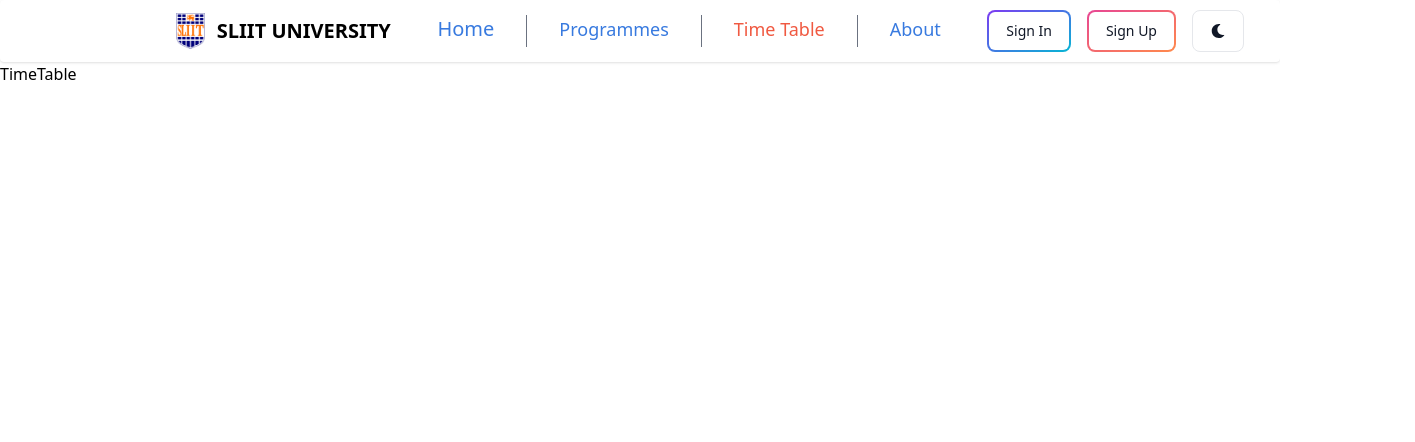
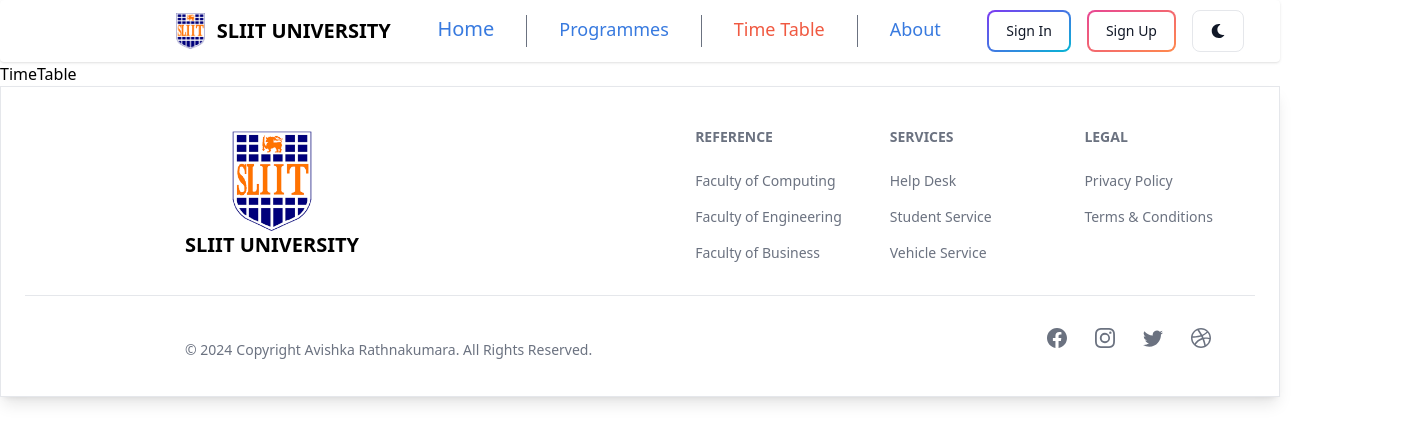
Before and after one commit to Avishka777/University-Management-System, a React (Vite) app in the folder frontend/: page /time-table in a window 1280 px wide. Shown: the top 442 px of the page, 1415 px wide, since content can reach past the window. Built offline with nearby package versions, Linux system fonts and the light colour scheme.

Commit message:
Create Footer Component

```diff
--- a/frontend/src/App.jsx
+++ b/frontend/src/App.jsx
@@ -7,11 +7,11 @@
 import Header from "./components/Header"
 import Programmes from "./pages/Programmes"
 import TimeTable from "./pages/TimeTable"
+import Footer from "./components/Footer"
 
 export default function App() {
   return (
     <BrowserRouter>
-
       <Header/>
       <Routes>
         <Route path="/" element={<Home />}/>
@@ -23,6 +23,7 @@
         <Route path="/time-table" element={<TimeTable/>}/>
 
       </Routes>
+      <Footer/>
     </BrowserRouter>
   )
 }
--- /dev/null
+++ b/frontend/src/components/Footer.jsx
@@ -0,0 +1,68 @@
+import { Footer } from 'flowbite-react';
+import { BsFacebook, BsInstagram, BsTwitter, BsDribbble } from 'react-icons/bs';
+import logo from '../assets/logo.png';
+
+export default function FooterCom() {
+  return (
+    // Footer container with border, shadow, and rounded corners
+    <Footer container className='border border-t-7 shadow-lg rounded-none'>
+      <div className='w-full ml-auto'>
+        <div className='grid w-full justify-between sm:flex md:grid-cols-1'>
+          {/* Logo and university name */}
+          <div className='mt-5 ml-40'>
+            <img src={logo} className="ml-auto mr-auto" alt="SLIIT Logo" width="80" height="40" />
+            <span className="self-center whitespace-nowrap text-xl font-semibold dark:text-white">SLIIT UNIVERSITY</span>
+          </div>
+
+          {/* Section visible only on small screens */}
+          <div className='grid grid-cols-2 gap-8 mt-4 sm:grid-cols-3 sm:gap-6'>
+            <div>
+              <Footer.Title title='Reference' />
+              {/* Links for reference */}
+              <Footer.LinkGroup col>
+                <Footer.Link href='#'>Faculty of Computing</Footer.Link>
+                <Footer.Link href='#'>Faculty of Engineering</Footer.Link>
+                <Footer.Link href='#'>Faculty of Business</Footer.Link>
+              </Footer.LinkGroup>
+            </div>
+            <div>
+              <Footer.Title title='Services' />
+              {/* Links for services */}
+              <Footer.LinkGroup col>
+                <Footer.Link href='#'>Help Desk</Footer.Link>
+                <Footer.Link href='#'>Student Service</Footer.Link>
+                <Footer.Link href='#'>Vehicle Service</Footer.Link>
+              </Footer.LinkGroup>
+            </div>
+            <div>
+              <Footer.Title title='Legal' />
+              {/* Links for legal information */}
+              <Footer.LinkGroup col>
+                <Footer.Link href='#'>Privacy Policy</Footer.Link>
+                <Footer.Link href='#'>Terms &amp; Conditions</Footer.Link>
+              </Footer.LinkGroup>
+            </div>
+          </div>
+
+        </div>
+
+        {/* Divider line */}
+        <Footer.Divider />
+        <div className='w-full sm:flex sm:items-center sm:justify-between ml-40'>
+          {/* Copyright notice */}
+          <Footer.Copyright
+            by="Copyright Avishka Rathnakumara. All Rights Reserved."
+            year={new Date().getFullYear()}
+          />
+          {/* Icons aligned to the right */}
+          <div className="mt-4 flex space-x-6 sm:mt-0 sm:justify-end">
+            <Footer.Icon href="#" icon={BsFacebook} className="mr-6"/>
+            <Footer.Icon href="#" icon={BsInstagram} className="mr-6"/>
+            <Footer.Icon href="#" icon={BsTwitter} className="mr-6"/>
+            <Footer.Icon href="#" icon={BsDribbble} className="mr-56"/>
+          </div>
+        </div>
+      </div>
+    </Footer>
+  );
+}
--- a/frontend/src/components/Header.jsx
+++ b/frontend/src/components/Header.jsx
@@ -1,63 +1,75 @@
-'use client';
-
+// Import necessary components and assets
 import { Button, Navbar } from 'flowbite-react';
 import logo from '../assets/logo.png';
 import { FaMoon } from "react-icons/fa";
 import { Link, useLocation } from 'react-router-dom';
 
+// Header component definition
+export default function Header() {
+  // Get the current path using useLocation hook
+  const path = useLocation().pathname;
 
-export default function Header() {
-  const path = useLocation().pathname;
   return (
-
+    // Navbar container with shadow
     <Navbar fluid rounded className='shadow'>
 
+      {/* Brand section with SLIIT logo and name */}
       <Navbar.Brand href="#" className='ml-40'>
         <img src={logo} className="mr-3 h-6 sm:h-9" alt="SLIIT Logo" />
         <span className="self-center whitespace-nowrap text-xl font-semibold dark:text-white">SLIIT UNIVERSITY</span>
       </Navbar.Brand>
 
+      {/* Navigation links with active styles based on the current path */}
       <Navbar.Collapse >
+        {/* Home link */}
         <Navbar.Link active={path === "/"} as={'div'} style={{ color: path === "/" ? "#F05941" : "#387ADF" }}>
-            <Link to='/' className="text-base sm:text-xl">Home</Link>
+          <Link to='/' className="text-base sm:text-xl">Home</Link>
         </Navbar.Link>
 
+        {/* Divider line */}
         <div className="border-l border-gray-500 h-8"></div>
 
+        {/* Programmes link */}
         <Navbar.Link active={path === "/programmes"} as={'div'} style={{ color: path === "/programmes" ? "#F05941" : "#387ADF" }}>
-            <Link to='/programmes' className="text-base sm:text-lg">Programmes</Link>
+          <Link to='/programmes' className="text-base sm:text-lg">Programmes</Link>
         </Navbar.Link>
 
+        {/* Divider line */}
         <div className="border-l border-gray-500 h-8"></div>
 
+        {/* Time Table link */}
         <Navbar.Link active={path === "/time-table"} as={'div'} style={{ color: path === "/time-table" ? "#F05941" : "#387ADF" }}>
-            <Link to='/time-table' className="text-base sm:text-lg">Time Table</Link>
+          <Link to='/time-table' className="text-base sm:text-lg">Time Table</Link>
         </Navbar.Link>
 
+        {/* Divider line */}
         <div className="border-l border-gray-500 h-8"></div>
 
+        {/* About link */}
         <Navbar.Link active={path === "/about"} as={'div'} style={{ color: path === "/about" ? "#F05941" : "#387ADF" }}>
-            <Link to='/about' className="text-base sm:text-lg" >About</Link>
+          <Link to='/about' className="text-base sm:text-lg" >About</Link>
         </Navbar.Link>
       </Navbar.Collapse>
 
+      {/* Buttons section for Sign In, Sign Up, and Theme Change */}
       <div className='flex gap-4 mr-5'>
+        {/* Sign In button */}
         <Link to='/sign-in' className="flex-none">
           <Button gradientDuoTone="purpleToBlue" outline>
             Sign In
           </Button>
         </Link>
+        {/* Sign Up button */}
         <Link to='/sign-up' className="flex-none">
           <Button gradientDuoTone="pinkToOrange" outline>
             Sign Up
           </Button>
         </Link>
+        {/* Theme Change button */}
         <Button className='hidden sm:inline' color='gray'>
           <FaMoon/>
         </Button>
       </div>
-
-
     </Navbar>
   );
 }
--- a/frontend/src/pages/SignUp.jsx
+++ b/frontend/src/pages/SignUp.jsx
@@ -1,207 +1,77 @@
 import { Alert, Button, Label, Spinner, TextInput } from 'flowbite-react';
-
 import { useState } from 'react';
-
 import { Link, useNavigate } from 'react-router-dom';
-
-
-
 
 export default function SignUp() {
 
   const [formData, setFormData] = useState({});
-
   const [errorMessage, setErrorMessage] = useState(null);
-
   const [loading, setLoading] = useState(false);
-
   const navigate = useNavigate();
-
   const handleChange = (e) => {
-
     setFormData({ ...formData, [e.target.id]: e.target.value.trim() });
-
   };
-
   const handleSubmit = async (e) => {
-
     e.preventDefault();
-
     if (!formData.username || !formData.email || !formData.password) {
-
       return setErrorMessage('Please fill out all fields.');
-
     }
-
     try {
-
       setLoading(true);
-
       setErrorMessage(null);
-
       const res = await fetch('/api/auth/signup', {
-
         method: 'POST',
-
         headers: { 'Content-Type': 'application/json' },
-
         body: JSON.stringify(formData),
-
       });
-
       const data = await res.json();
-
       if (data.success === false) {
-
         return setErrorMessage(data.message);
-
       }
-
       setLoading(false);
-
       if(res.ok) {
-
         navigate('/sign-in');
-
       }
-
     } catch (error) {
-
       setErrorMessage(error.message);
-
       setLoading(false);
-
     }
-
   };
 
   return (
-
     <div className='min-h-screen mt-20'>
-
       <div className='flex p-3 max-w-3xl mx-auto flex-col md:flex-row md:items-center gap-5'>
-
-        {/* right */}
-
-
-
-
         <div className='flex-1'>
-
           <form className='flex flex-col gap-4' onSubmit={handleSubmit}>
-
             <div>
-
               <Label value='Your username' />
-
-              <TextInput
-
-                type='text'
-
-                placeholder='Username'
-
-                id='username'
-
-                onChange={handleChange}
-
-              />
-
+              <TextInput type='text' placeholder='User Name' id='username' onChange={handleChange}/>
             </div>
-
             <div>
-
               <Label value='Your email' />
-
-              <TextInput
-
-                type='email'
-
-                placeholder='name@company.com'
-
-                id='email'
-
-                onChange={handleChange}
-
-              />
-
+              <TextInput type='email' placeholder='Email' id='email' onChange={handleChange}/>
             </div>
-
             <div>
-
               <Label value='Your password' />
-
-              <TextInput
-
-                type='password'
-
-                placeholder='Password'
-
-                id='password'
-
-                onChange={handleChange}
-
-              />
-
+              <TextInput type='password' placeholder='Password' id='password' onChange={handleChange}/>
             </div>
-
-            <Button
-
-              gradientDuoTone='purpleToPink'
-
-              type='submit'
-
-              disabled={loading}
-
-            >
-
+            <Button gradientDuoTone='purpleToPink' type='submit' disabled={loading}>
               {loading ? (
-
-                <>
-
-                  <Spinner size='sm' />
-
+                <><Spinner size='sm' />
                   <span className='pl-3'>Loading...</span>
-
                 </>
-
-              ) : (
-
-                'Sign Up'
-
-              )}
-
+              ) : ('Sign Up')}
             </Button>
-
           </form>
 
           <div className='flex gap-2 text-sm mt-5'>
-
             <span>Have an account?</span>
-
-            <Link to='/sign-in' className='text-blue-500'>
-
-              Sign In
-
-            </Link>
-
+            <Link to='/sign-in' className='text-blue-500'>Sign In</Link>
           </div>
-
-          {errorMessage && (
-
-            <Alert className='mt-5' color='failure'>
-
-              {errorMessage}
-
-            </Alert>
-
+          {errorMessage && (<Alert className='mt-5' color='failure'>{errorMessage}</Alert>
           )}
-
         </div>
-
       </div>
-
     </div>
-
   );
-
 }
```
